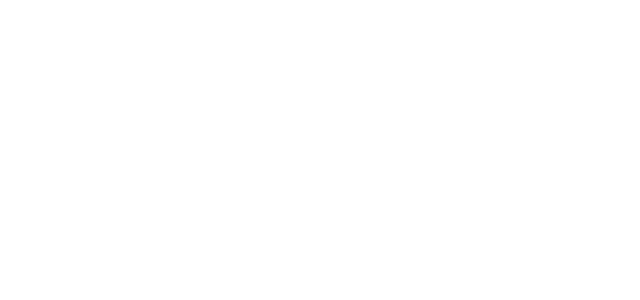
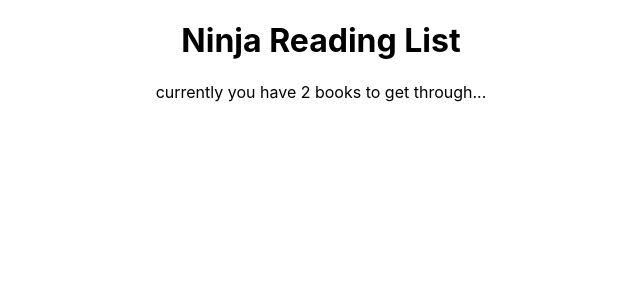
Before and after one commit to taichi-t/prototype_booklist, a React (Create React App) app: page / in a window 1280 px wide. Shown: the top 300 px of the page, without its empty margins (319-959 px from the left). Built offline with nearby package versions, Linux system fonts and the light colour scheme.

Commit message:
fix: BookContext

```diff
--- a/src/App.js
+++ b/src/App.js
@@ -1,11 +1,14 @@
 import React from "react";
 import "./App.css";
 import BookContextProivider from "./contexts/BookContext";
+import Navbar from "./components/Navbar";
 
 function App() {
   return (
     <div className="App">
-      <BookContextProivider></BookContextProivider>
+      <BookContextProivider>
+        <Navbar />
+      </BookContextProivider>
     </div>
   );
 }
--- /dev/null
+++ b/src/components/Navbar.jsx
@@ -0,0 +1,15 @@
+import React, { useContext } from "react";
+import { BookContext } from "../contexts/BookContext";
+
+const Navbar = () => {
+  const { books } = useContext(BookContext);
+
+  return (
+    <div className="navbar">
+      <h1>Ninja Reading List</h1>
+      <p>currently you have {books.length} books to get through...</p>
+    </div>
+  );
+};
+
+export default Navbar;
--- a/src/contexts/BookContext.jsx
+++ b/src/contexts/BookContext.jsx
@@ -4,7 +4,6 @@
 export const BookContext = createContext();
 
 const BookContextProivider = (props) => {
-  console.log(props);
   const [books, setBooks] = useState([
     { title: "name of the wind", author: "patrick rothfuss", id: 1 },
     { title: "the final empire", author: "brandon sanderson", id: 2 },
@@ -20,7 +19,7 @@
 
   return (
     <BookContext.Provider value={{ books, addBook, removeBook }}>
-      {props.chidlren}
+      {props.children}
     </BookContext.Provider>
   );
 };
```
Also changed, not shown: src/components/BookDetail.jsx (added), src/components/Bookform.jsx (added).
